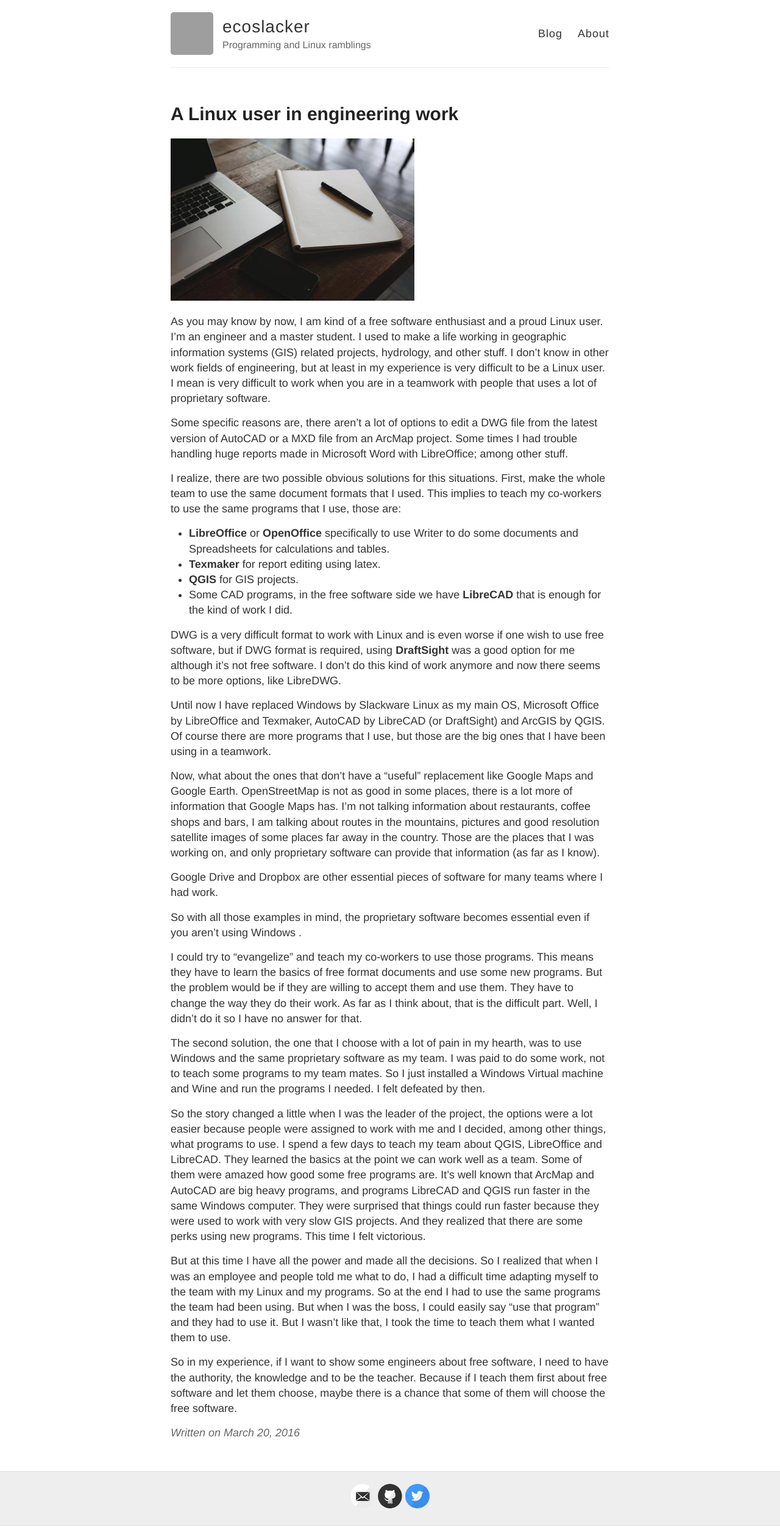
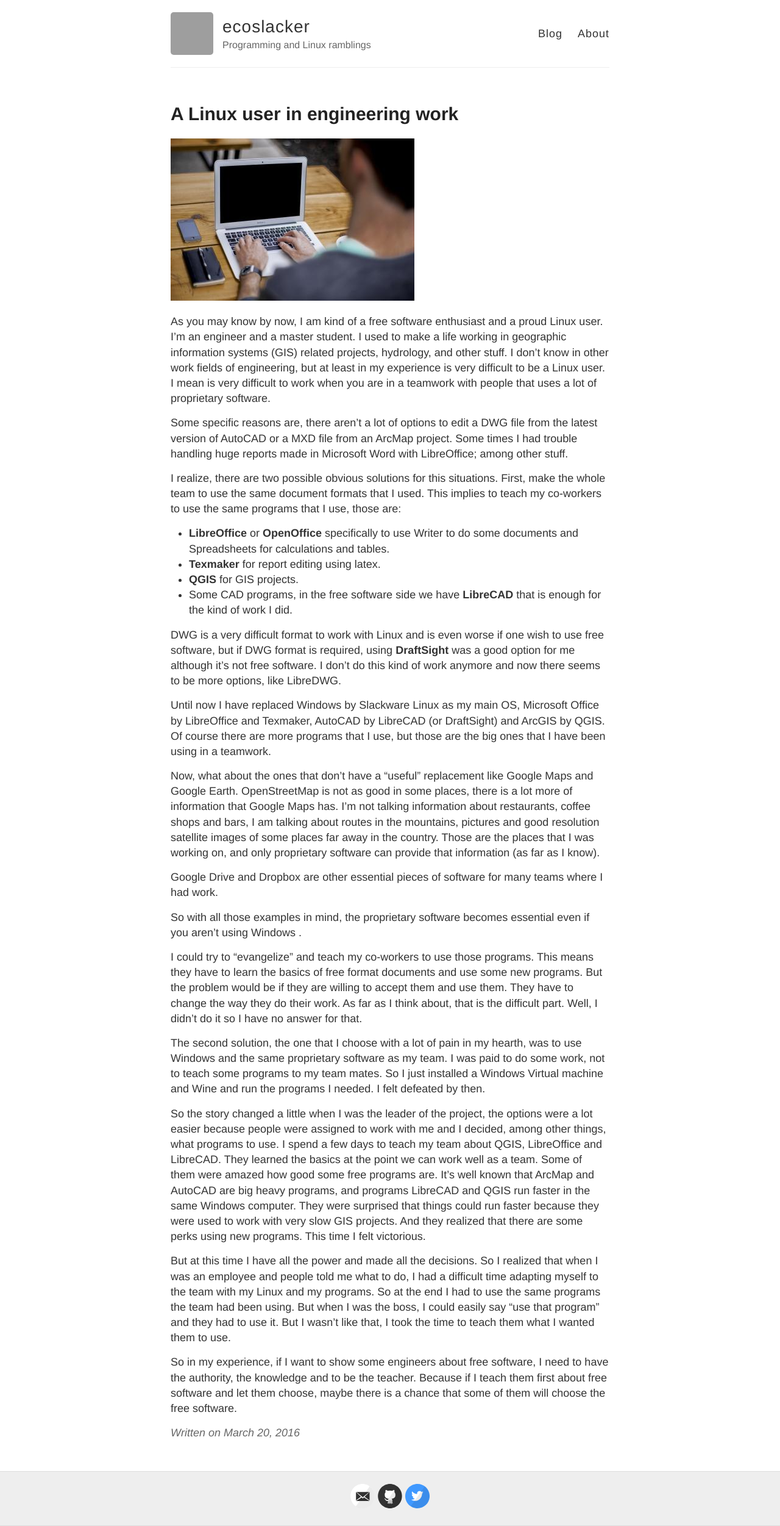
Before and after one commit to ecoslacker/ecoslacker.github.io, a Jekyll site: the page built from _posts/2016-03-20-a-linux-user-in-engineering-work.md, in a window 1280 px wide. Shown: the whole page at 61% size. Built offline with Jekyll 4.4.1, drawn with Linux system fonts in a browser that asks for light colours; grey boxes are pictures that could not be loaded.

Commit message:
Update 2016-03-20-a-linux-user-in-engineering-work.md

```diff
--- a/_posts/2016-03-20-a-linux-user-in-engineering-work.md
+++ b/_posts/2016-03-20-a-linux-user-in-engineering-work.md
@@ -2,7 +2,7 @@
 layout: post
 title: A Linux user in engineering work
 ---
-![calculadora]({{ site.baseurl }}/images/working.jpg)
+![linux_user]({{ site.baseurl }}/images/working1.jpg)
 
 As you may know by now, I am kind of a free software enthusiast and a proud Linux user. I'm an engineer and a master student. I used to make a life working in geographic information systems (GIS) related projects, hydrology, and  other stuff. I don't know in other work fields of engineering, but at least in my experience is very difficult to be a Linux user. I mean is very difficult to work when you are in a teamwork with people that uses a lot of proprietary software.
 
```
